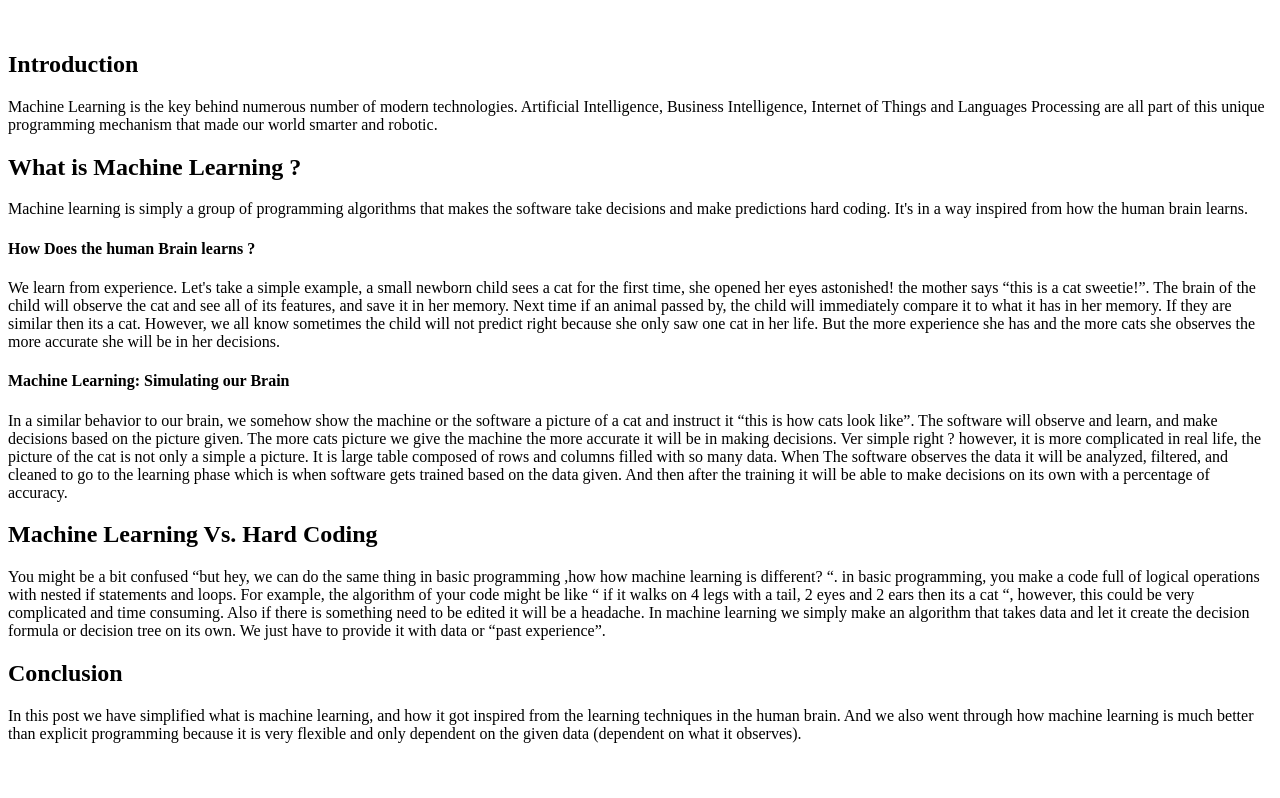
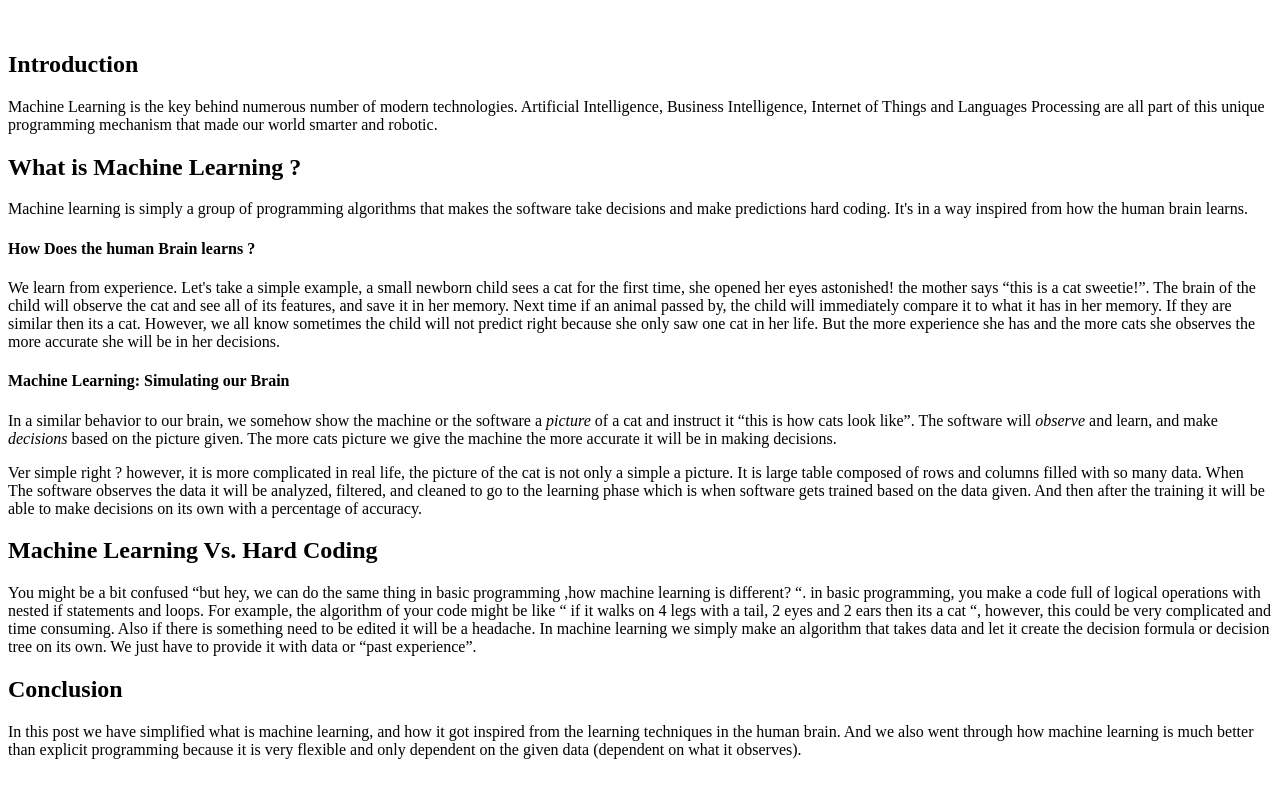
Before and after one commit to Abdelrahman146/ProgrammerStories, a Gatsby site: page /machine-learning-in-a-nutshell/ in a window 1280 px wide. Shown: the part 322-1120 px from the top of the page. Built offline with nearby package versions, Linux system fonts and the light colour scheme; Gatsby itself is replaced by a stand-in of ours.

Commit message:
editted few things in machien learning article

```diff
--- a/data/posts/machine-learning-in-a-nutshell.md
+++ b/data/posts/machine-learning-in-a-nutshell.md
@@ -19,11 +19,12 @@ Machine learning is simply a group of programming algorithms that makes the soft
 We learn from experience. Let's take a simple example, a small newborn child sees a cat for the first time, she opened her eyes astonished!  the mother says “this is a cat sweetie!”. The brain of the child will observe the cat and see all of its features, and save it in her memory. Next time if an animal passed by, the child will immediately compare it to what it has in her memory. If they are similar then its a cat. However, we all know sometimes the child will not predict right because she only saw one cat in her life. But the more experience she has and the more cats she observes the more accurate she will be in her decisions.
 
 #### Machine Learning: Simulating our Brain
-In a similar behavior to our brain, we somehow show the machine or the software a picture of a cat and instruct it “this is how cats look like”. The software will observe and learn, and make decisions based on the picture given. The more cats picture we give the machine the more accurate it will be in making decisions.
+In a similar behavior to our brain, we somehow show the machine or the software a *picture* of a cat and instruct it “this is how cats look like”. The software will *observe* and learn, and make *decisions* based on the picture given. The more cats picture we give the machine the more accurate it will be in making decisions.
+
 Ver simple right ? however, it is more complicated in real life, the picture of the cat is not only a simple a picture. It is large table composed of rows and columns filled with so many data.  When The software observes the data it will be analyzed, filtered, and cleaned to go to the learning phase which is when software gets trained based on the data given. And then after the training it will be able to make decisions on its own with a percentage of accuracy.
 
 ## Machine Learning Vs. Hard Coding
-You might be a bit confused “but hey, we can do the same thing in basic programming ,how how machine learning is different? “. in basic programming, you make a code full of logical operations with nested if statements and loops. For example, the algorithm of your code might be like “ if it walks on 4 legs with a tail, 2 eyes and 2 ears then its a cat “, however, this could be very complicated and time consuming. Also if there is something need to be edited it will be a headache.
+You might be a bit confused “but hey, we can do the same thing in basic programming ,how machine learning is different? “. in basic programming, you make a code full of logical operations with nested if statements and loops. For example, the algorithm of your code might be like “ if it walks on 4 legs with a tail, 2 eyes and 2 ears then its a cat “, however, this could be very complicated and time consuming. Also if there is something need to be edited it will be a headache.
 In machine learning we simply make an algorithm that takes data and let it create the decision formula or decision tree on its own. We just have to provide it with data or “past experience”.
 
 ## Conclusion
```
